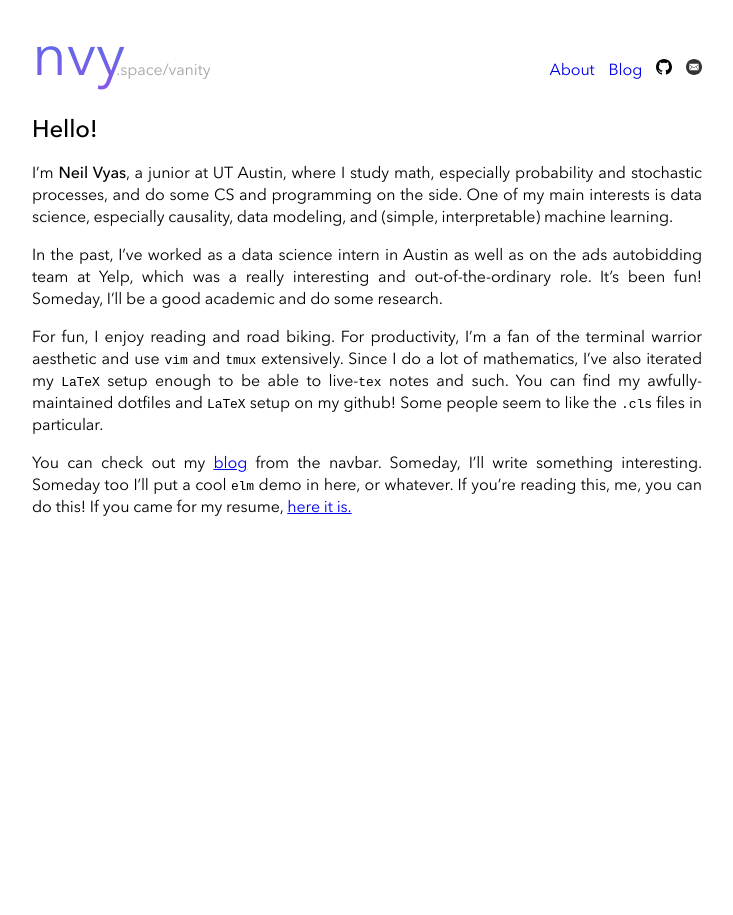
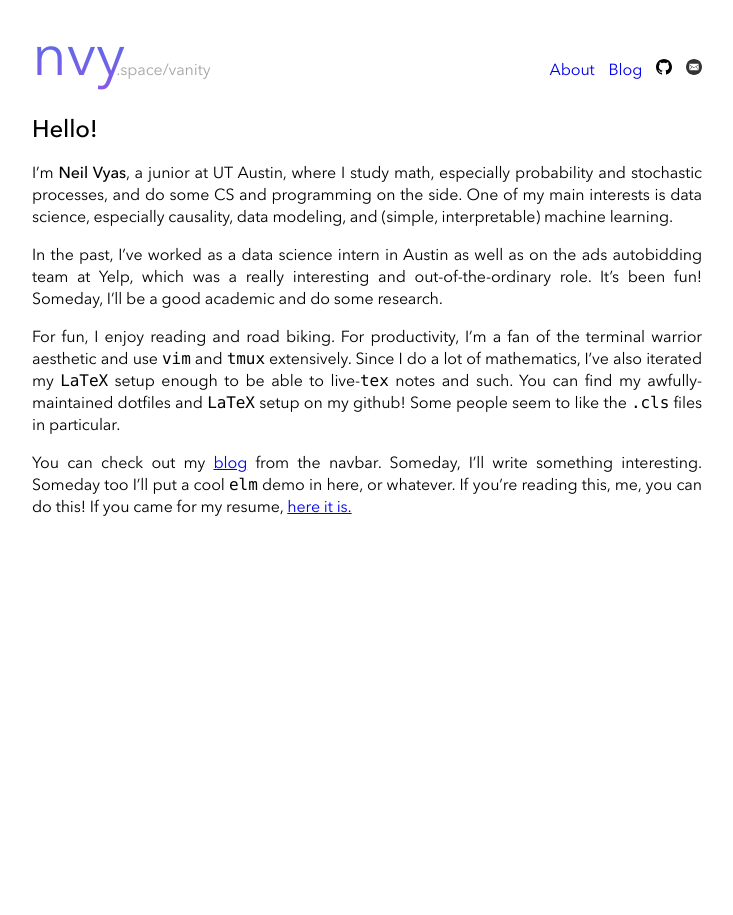
Before and after one commit to neilvyas/neilvyas.github.io, a Jekyll site: the page built from index.md, in a window 1280 px wide. Shown: the whole page, without its empty margins (273-1006 px from the left). Built offline with Jekyll 4.4.1, drawn with Linux system fonts in a browser that asks for light colours.

Commit message:
prettiness tweaks

```diff
--- a/_config.yml
+++ b/_config.yml
@@ -9,3 +9,6 @@ github_username:  neilvyas
 
 # Build settings
 markdown: kramdown
+
+# Output settings
+permalink: /blg/:title
--- a/_layouts/default.html
+++ b/_layouts/default.html
@@ -15,4 +15,5 @@
   ga('send', 'pageview');
 
 </script>
+<div id="lede" style="height: 60px">
 </body>
--- a/css/main.css
+++ b/css/main.css
@@ -1,4 +1,7 @@
 /* almost entirely shamelessly plagiarized from guillermo @ omrelli.ug */
+/* (his class names are awesome check them out) */
+/* font is from kevin @ antimatter15 */
+/* Gradient colors are from "electric violet" on uigradients.com */
 
 body, html {
   margin: 0;
@@ -9,6 +12,9 @@ body {
     text-align: justify;
     letter-spacing: -.1px;
     padding: 0 10px;
+}
+code {
+  font-family: Monaco, Consolas, monospace;
 }
 .header {
     color: #222;
```
